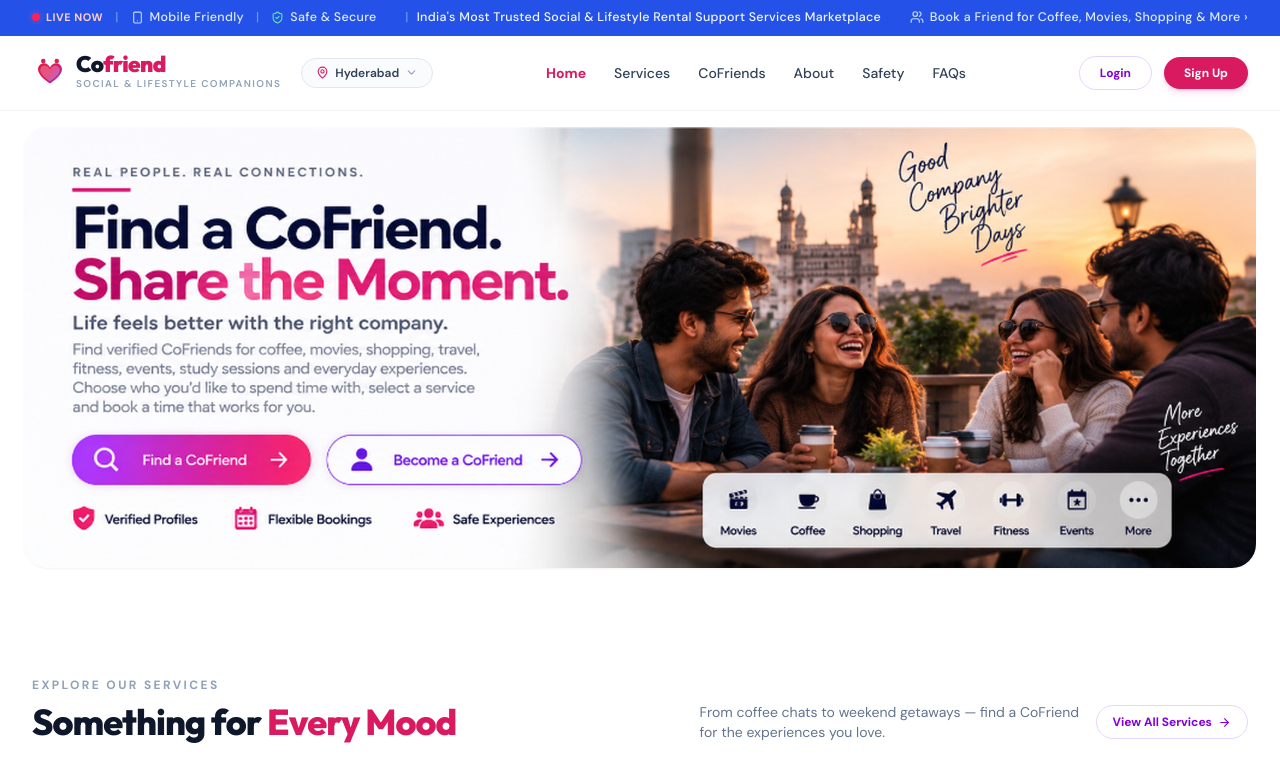
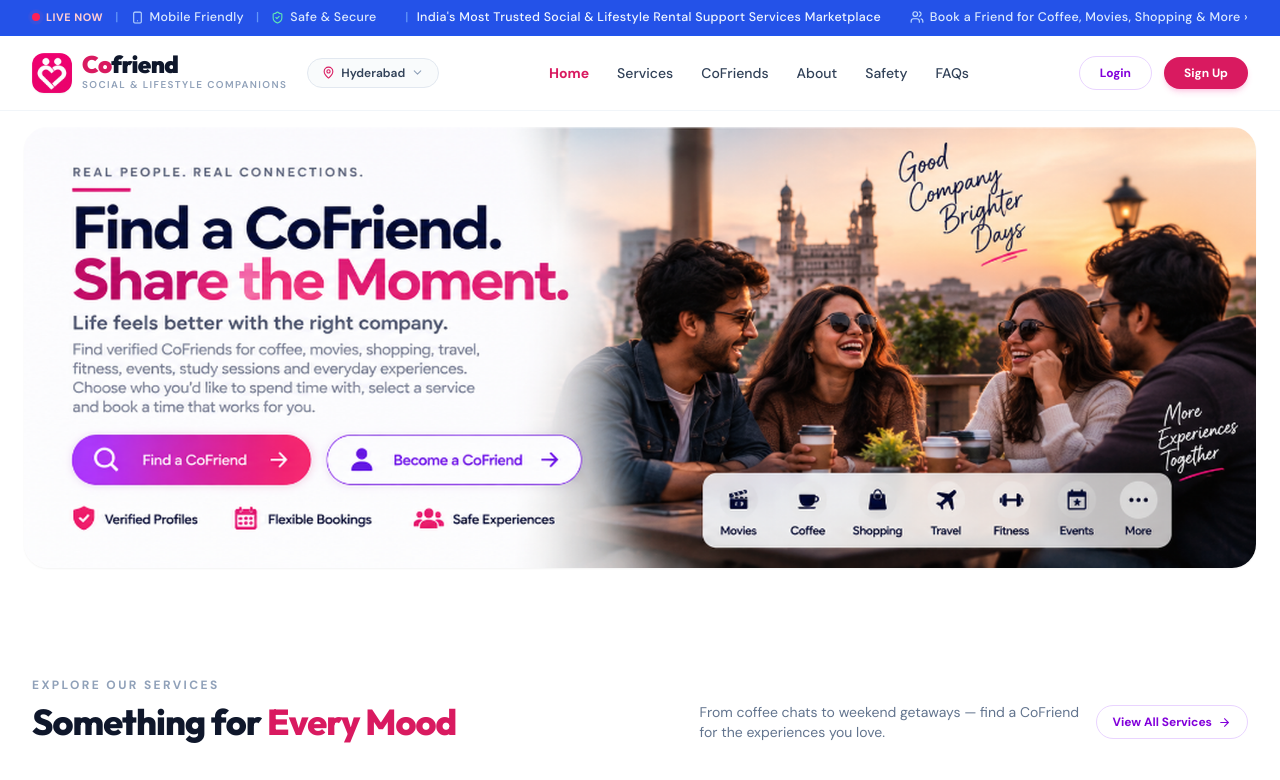
Before and after one commit to koushikm8926/co-friend, a Next.js app: page / in a window 1280 px wide. Shown: the top 780 px of the page. Built offline with nearby package versions, Linux system fonts and the light colour scheme; grey boxes are pictures that could not be loaded.

Commit message:
Replace logo icon at top left corner with official CoFriend brand icon

```diff
--- a/components/ComingSoon.tsx
+++ b/components/ComingSoon.tsx
@@ -7,42 +7,20 @@ import { Sparkles, ArrowLeft, Send, CheckCircle2, X, Bell } from "lucide-react";
 import { toast } from "sonner";
 
 // CoFriend dual heart logo icon
-export function CoFriendLogo({ className = "h-8 w-auto", dark = false }: { className?: string; dark?: boolean }) {
+export function CoFriendLogo({ className = "h-9 w-auto", dark = false }: { className?: string; dark?: boolean }) {
   return (
-    <div className="flex items-center gap-2">
-      <svg
-        viewBox="0 0 48 48"
-        fill="none"
-        className="h-9 w-9 shrink-0"
-        xmlns="http://www.w3.org/2000/svg"
-      >
-        {/* Heart 1 */}
-        <path
-          d="M16 11C11.5817 11 8 14.5817 8 19C8 26.5 19 35 24 38C29 35 40 26.5 40 19C40 14.5817 36.4183 11 32 11C28.5 11 25.5 13.2 24 16.5C22.5 13.2 19.5 11 16 11Z"
-          fill="url(#cofriend-heart-grad)"
-        />
-        {/* Inner glow / highlight heart */}
-        <path
-          d="M17 14C13.6863 14 11 16.6863 11 20C11 25.5 19.5 32.5 24 35C28.5 32.5 37 25.5 37 20C37 16.6863 34.3137 14 31 14C28.3 14 26 15.8 24.8 18.3C24.4 19 23.6 19 23.2 18.3C22 15.8 19.7 14 17 14Z"
-          fill="#FFFFFF"
-          fillOpacity="0.25"
-        />
-        <circle cx="15" cy="8" r="3" fill="#D91A60" />
-        <circle cx="33" cy="8" r="3" fill="#E11D48" />
-        <defs>
-          <linearGradient id="cofriend-heart-grad" x1="8" y1="11" x2="40" y2="38" gradientUnits="userSpaceOnUse">
-            <stop stopColor="#E11D48" />
-            <stop offset="0.5" stopColor="#D91A60" />
-            <stop offset="1" stopColor="#9333EA" />
-          </linearGradient>
-        </defs>
-      </svg>
+    <div className="flex items-center gap-2.5">
+      <img
+        src="/images/cofriend-logo.png"
+        alt="CoFriend"
+        className="h-9 w-9 sm:h-10 sm:w-10 rounded-xl object-contain shadow-xs shrink-0 select-none"
+      />
       <div className="flex flex-col">
-        <span className={`font-display text-[1.4rem] font-black tracking-tight leading-none ${dark ? "text-white" : "text-slate-900"}`}>
-          Co<span className="text-[#D91A60]">friend</span>
+        <span className={`font-display text-[1.4rem] sm:text-[1.5rem] font-black tracking-tight leading-none ${dark ? "text-white" : "text-slate-900"}`}>
+          <span className="text-[#D91A60]">Co</span>{dark ? "friend" : "friend"}
         </span>
-        <span className="text-[0.62rem] font-semibold uppercase tracking-[0.14em] text-slate-400 mt-0.5">
-          Social & Lifestyle Companions
+        <span className="text-[0.62rem] font-semibold uppercase tracking-[0.14em] text-slate-400 mt-0.5 whitespace-nowrap">
+          Social &amp; Lifestyle Companions
         </span>
       </div>
     </div>
```
Also changed, not shown: public/images/cofriend-logo.png (added).
